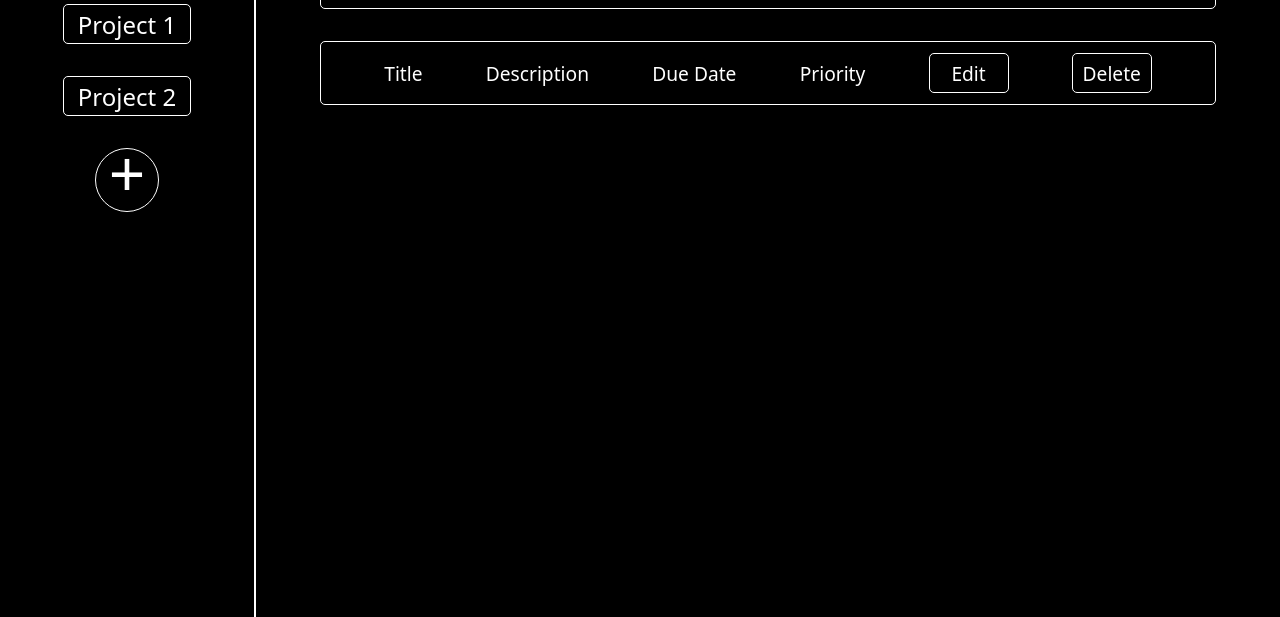
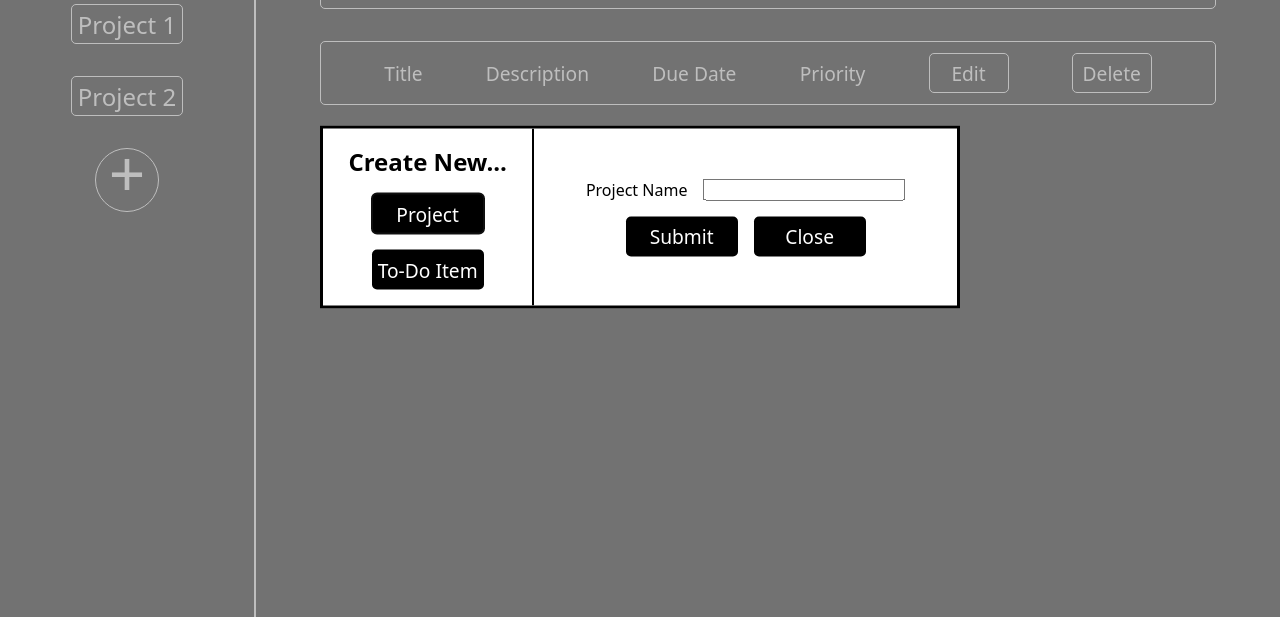
Before and after one commit to keyfeula/todo-app, a website built with webpack: page src/template.html in a window 1280 px wide. Shown: the part 183-800 px from the top of the page. Built offline with nearby package versions, Linux system fonts and the light colour scheme.

Commit message:
Start modal dialog form for adding projects and todo items

```diff
--- a/src/index.js
+++ b/src/index.js
@@ -1 +1,3 @@
 import "./style.css";
+
+const dialog = document.querySelector("dialog").showModal();
--- a/src/style.css
+++ b/src/style.css
@@ -53,7 +53,7 @@ header {
 }
 
 button {
-    width: 8rem;
+    width: 7rem;
     height: 2.5rem;
     border-radius: 5px;
     border: 1px solid var(--light-color);
@@ -64,7 +64,6 @@ button {
 
 button:hover {
     cursor: pointer;
-    box-shadow: 0 0 1.2rem var(--hover-shadow-color);
 }
 
 .new-project-btn {
@@ -123,3 +122,45 @@ img {
     width: 4rem;
     height: 4rem;
 }
+
+dialog {
+    display: grid;
+    grid-template-columns: 1fr 2fr;
+    top: 50%;
+    left: 50%;
+    transform: translate(-50%, -50%);
+    width: 50%;
+}
+
+dialog::backdrop {
+    opacity: 0.7;
+    background: #a3a3a3;
+}
+
+dialog .form-option {
+    border-right: 2px solid #000000;
+    padding: 1rem;
+    display: flex;
+    flex-direction: column;
+    align-items: center;
+    justify-content: center;
+    gap: 1rem;
+}
+
+dialog form {
+    padding: 1rem;
+    display: flex;
+    flex-direction: column;
+    justify-content: center;
+    align-items: center;
+    gap: 1rem;
+}
+
+form div {
+    display: flex;
+    gap: 1rem;
+}
+
+dialog button {
+    border: none;
+}
--- a/src/template.html
+++ b/src/template.html
@@ -35,5 +35,22 @@
                 <button class="delete-btn">Delete</button>
             </div>
         </main>
+        <dialog>
+            <div class="form-option">
+                <h2>Create New...</h2>
+                <button autofocus>Project</button>
+                <button>To-Do Item</button>
+            </div>
+            <form>
+                <div class="form-field">
+                    <label for="project-name">Project Name</label>
+                    <input type="text" id="project-name">
+                </div>
+                <div class="form-buttons">
+                    <button>Submit</button>
+                    <button>Close</button>
+                </div>
+            </form>
+        </dialog>
     </body>
 </html>
```
